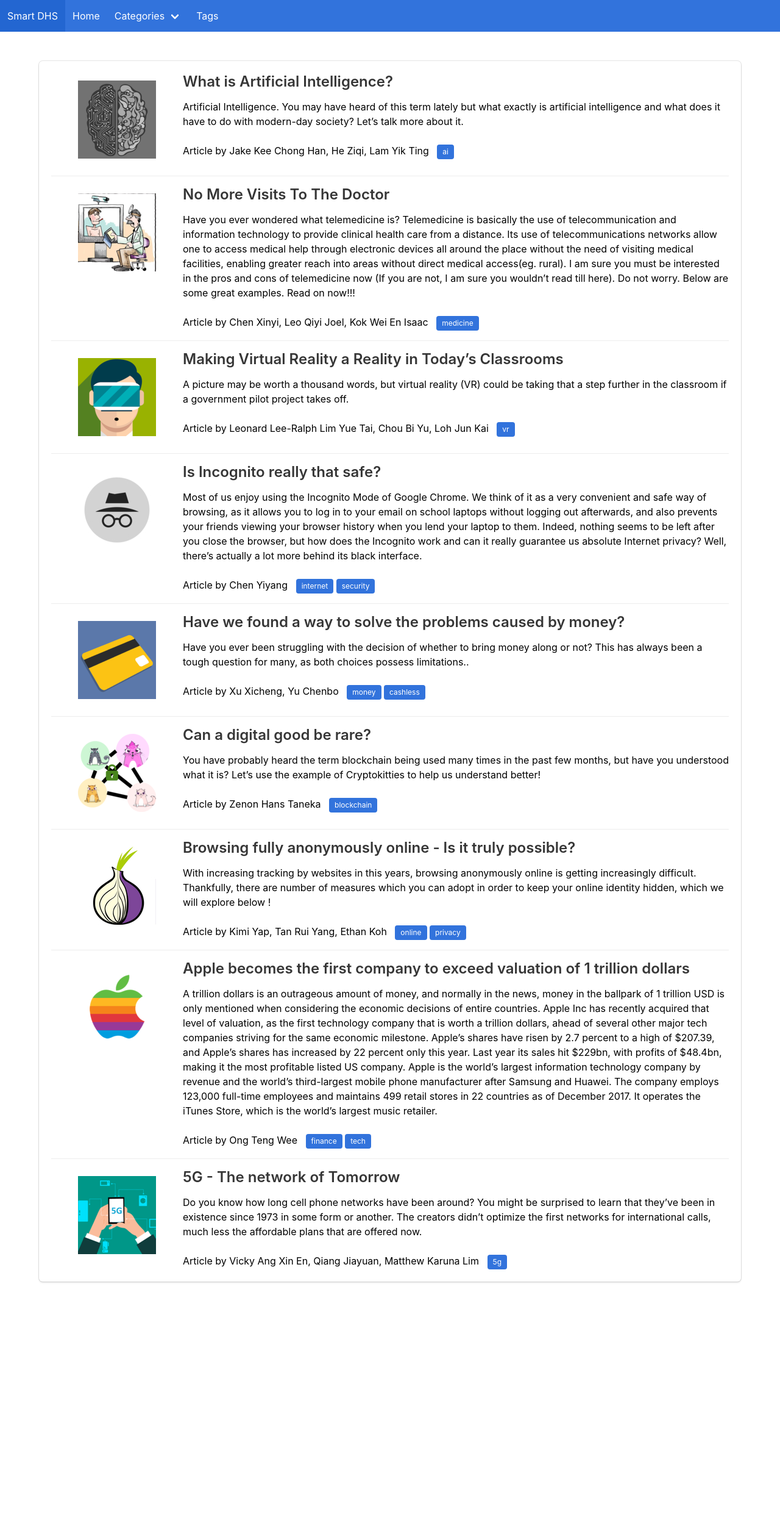
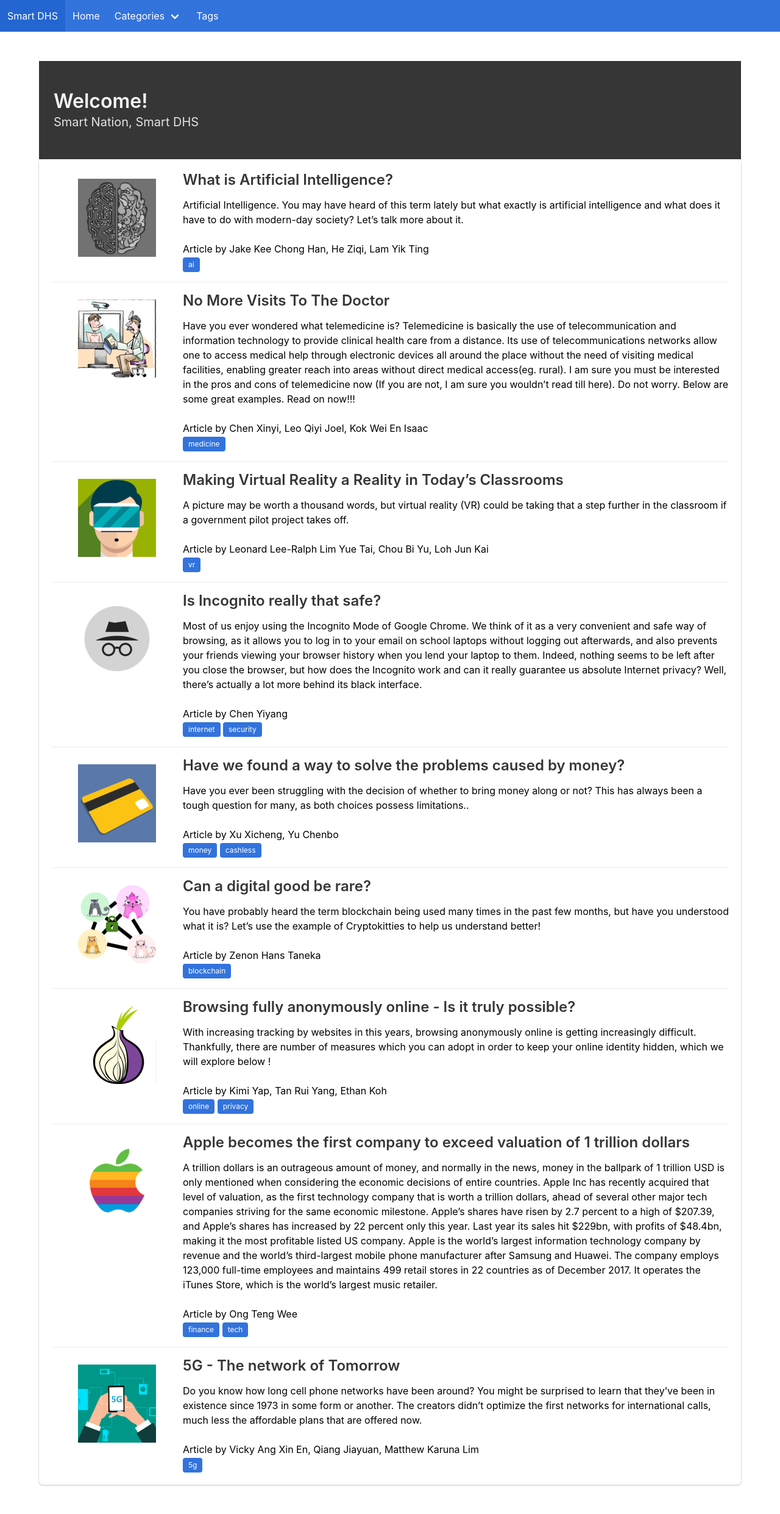
Before and after one commit to dunmanhigh/smarticc, a Jekyll site: the page built from index.md, in a window 1280 px wide. Shown: the whole page at 61% size. Built offline with Jekyll 4.4.1, drawn with Linux system fonts in a browser that asks for light colours; before the commit the page ends 2149 px from its top, so only the background shows below that.

Commit message:
Set up banners
* Moved all templates (besides 404.html) to reside in container
* Add banner inside container, and add banner include file to put hero divs
* Minor style fixes in post listing

```diff
--- /dev/null
+++ b/_includes/banner.html
@@ -0,0 +1,25 @@
+{% comment %}
+Add your banner HTML to a relevant if-block, depending on where you want your banner to be seen.
+If you want a banner to be seen everywhere, add it outside of a if-block.
+You can combine blocks in the if-condition with "and" or "or"
+"page.layout" can catch "category_index", "home" and "post" pages
+use page.name to catch "tags.html"
+{% endcomment %}
+
+{% if page.layout == "home" %}
+<section class="hero is-dark">
+    <div class="hero-body">
+        <h1 class="title">Welcome!</h1>
+        <h2 class="subtitle">Smart Nation, Smart DHS</h2>
+    </div>
+</section>
+{% endif %}
+
+{% if page.layout == "post" %}
+{% endif %}
+
+{% if page.layout == "category_index" %}
+{% endif %}
+
+{% if page.name == "tags.html" %}
+{% endif %}
--- a/_layouts/category_index.html
+++ b/_layouts/category_index.html
@@ -2,14 +2,12 @@
 layout: default
 ---
 
-<section class="section">
-  <div class="container">
 <h2 class="title">All {{ page.arg }}s</h2>
 <div class="box content">
   {% for post in site.categories[page.arg] %}
   <div class="media post-list__content">
     <a href="{{ post.url | relative_url }}" class="post-list__content">
-          <figure class=" column">
+      <figure class="media-left column">
         <p class="image is-128x128">
           <img src="{{ post.image | relative_url }}">
         </p>
@@ -32,5 +30,3 @@ layout: default
   </div>
   {% endfor %}
 </div>
-  </div>
-</section>
--- a/_layouts/default.html
+++ b/_layouts/default.html
@@ -10,7 +10,22 @@
     </header>
 
     <main>
-      {{ content }}
+
+      {% comment %}
+      The 404 page uses a special container that takes up the whole page.
+      All the other pages, however, use the exact same conainer.
+      {% endcomment %}
+      {% if page.name == "404.html" %}
+        {{ content }}
+      {% else %}
+        <section class="section">
+          <div class="container">
+            {% include banner.html %}
+
+            {{ content }}
+          </div>
+        </section>
+      {% endif %}
     </main>
 
     <footer>
--- a/_layouts/home.html
+++ b/_layouts/home.html
@@ -2,13 +2,11 @@
 layout: default
 ---
 
-<section class="section">
-  <div class="container">
 <div class="box content">
   {% for post in site.posts %}
   <div class="media post-list__content">
     <a href="{{ post.url | relative_url }}" class="post-list__content">
-          <figure class=" column">
+      <figure class="media-left column">
         <p class="image is-128x128">
           <img src="{{ post.image | relative_url }}">
         </p>
@@ -31,5 +29,3 @@ layout: default
   </div>
   {% endfor %}
 </div>
-  </div>
-</section>
--- a/assets/style/main.css
+++ b/assets/style/main.css
@@ -43,6 +43,11 @@ article.post:last-child {
   color: #aaaaaa;
 }
 
+.post-list__content {
+  display: flex;
+  flex-direction: row;
+}
+
 @media screen and (max-width: 600px) {
   .media {
     flex-direction: column;
--- a/tags.html
+++ b/tags.html
@@ -10,8 +10,6 @@ site.tags is sorted and assigned to sorted_tags at the start.
 
 {% assign sorted_tags = site.tags | sort %}
 
-<section class="section">
-  <div class="container">
 <div class="content">
   <h3>Tags: </h3>
   <div class="tags">
@@ -37,5 +35,3 @@ site.tags is sorted and assigned to sorted_tags at the start.
   {% endfor %}
 
 </div>
-  </div>
-</section>
```
Also changed, not shown: _layouts/post.html (+0 -7 lines). Lines whose indentation alone changed are shown as unchanged.
